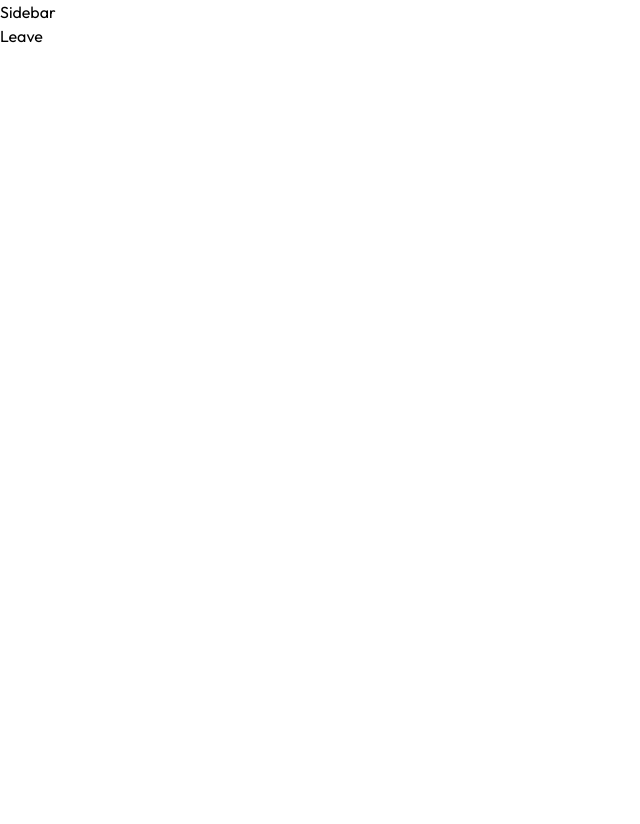
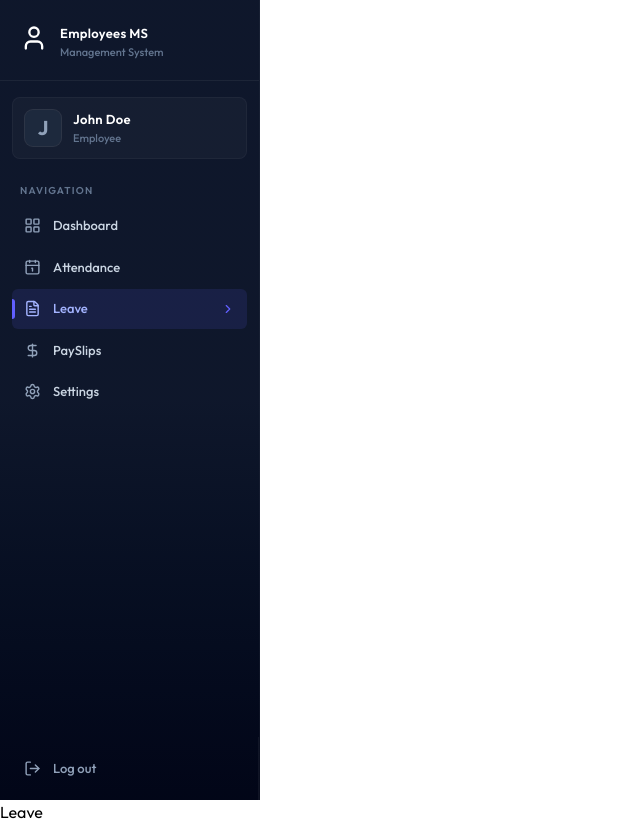
Before and after one commit to Saquib-Anjum/Employee-Management-System, a React (Vite) app in the folder frontend/: page /leave in a window 1280 px wide. Shown: the whole page, without its empty margins (0-640 px from the left). Before the commit the page ends 800 px from the top, so only its background shows below. Built offline with nearby package versions, Linux system fonts and the light colour scheme.

Commit message:
SideBar Feature Completed

```diff
--- a/frontend/src/App.jsx
+++ b/frontend/src/App.jsx
@@ -22,10 +22,10 @@ function App() {
 
           <Route path='/dashboard' element={<Dashboard/> } />
           <Route path='employees' element={ <Employees/>} />
-          <Route path='/addtendance' addtendance={<Attendance/> } />
+          <Route path='/attendance' addtendance={<Attendance/> } />
           <Route path='/leave' element={<Leave/> } />
           <Route path='/payslips' element={ <PrintPaySlips/>} />
-          <Route path='/settengs' element={<Settings/>} />
+          <Route path='/settings' element={<Settings/>} />
 
           </Route>
           <Route path='/print/:id' element={<PrintPaySlips/>}/>
--- /dev/null
+++ b/frontend/src/components/Sidebar.jsx
@@ -0,0 +1,182 @@
+import React, { useEffect, useState } from "react";
+import { Link, NavLink, useLocation } from "react-router-dom";
+import { dummyProfileData } from "../assets/assets.jsx";
+import {
+  Calendar1Icon,
+  ChevronRightIcon,
+  DollarSignIcon,
+  FileTextIcon,
+  LayoutGridIcon,
+  LogOutIcon,
+  MenuIcon,
+  Settings,
+  SettingsIcon,
+  UserIcon,
+  XIcon,
+} from "lucide-react";
+function Sidebar() {
+  const { pathname } = useLocation();
+  const [userName, setUserName] = useState("");
+  const [mobileOpen, setMobileOpen] = useState(false);
+
+  useEffect(() => {
+    setUserName(dummyProfileData.firstName + " " + dummyProfileData.lastName);
+  }, []);
+
+  useEffect(() => {
+    setMobileOpen(false);
+  }, [pathname]);
+  const role = "" || "EMPLOYEE";
+  const navItem = [
+    {
+      name: "Dashboard",
+      path: "/dashboard",
+      icon: LayoutGridIcon,
+    },
+    role === "ADMIN"
+      ? {
+          name: "Employees",
+          path: "/employees",
+          icon: UserIcon,
+        }
+      : {
+          name: "Attendance",
+          path: "/attendance",
+          icon: Calendar1Icon,
+        },
+    {
+      name: "Leave",
+      path: "/leave",
+      icon: FileTextIcon,
+    },
+    {
+      name: "PaySlips",
+      path: "/payslips",
+      icon: DollarSignIcon,
+    },
+
+    {
+      name: "Settings",
+      path: "/settings",
+      icon: SettingsIcon,
+    },
+  ];
+  const sidebarContent = (
+    <>
+      {/* Brand header */}
+      <div className="px-5 pt-6 pb-5 border-b border-white/6">
+        <div className="flex items-center justify-between">
+          <div className="flex itmes-center gap-3">
+            <UserIcon className="text-white size-7" />
+            <div className="">
+              <p className="font-semibold text-[13px] text-white tracking-wide">
+                {" "}
+                Employees MS
+              </p>
+              <p className="text-[11px] text-slate-500 font-medium">
+                Management System
+              </p>
+            </div>
+          </div>
+          <button
+            onClick={() => setMobileOpen(false)}
+            className="lg:hidden text-slate-400 hover:text-white p-1"
+          >
+            <XIcon size={20} />
+          </button>
+        </div>
+      </div>
+
+      {/* userProfile */}
+      {userName && (
+        <div className="mx-3 mt-4 mb-1 p-3 rounded-lg bg-white/3 border border-white/4 ">
+          <div className="flex items-center gap-3">
+            <div className="w-9 h-9 rounded-lg bg-slate-800 flex items-center justify-center ring-1 ring-white/10 shrink-0">
+              <span className="font-bold text-slate-400 text-xl ">
+                {userName.charAt(0).toUpperCase()}
+              </span>
+            </div>
+            <div className="flex flex-col">
+              <p className="font-semibold text-[13px] text-white tracking-wide">
+                {userName}
+              </p>
+              <p className="text-[11px] text-slate-500 font-medium">
+                {role === "ADMIN" ? "Administrator" : "Employee"}
+              </p>
+            </div>
+          </div>
+        </div>
+      )}
+
+      {/* navigation */}
+      <div className="px-5 pt-5 pb-2">
+        <p className="text-[10px] font-semibold uppercase tracking-[0.12em] text-slate-500">
+          Navigation
+        </p>
+      </div>
+      {/* navigation items */}
+      <div className=" flex-1 px-3 space-y-0.5 overflow-y-auto">
+        {navItem.map((ele, idx) => {
+          const isActive = pathname.startsWith(ele.path);
+          return (
+            <Link
+              key={idx}
+              to={ele.path}
+              className={`group flex items-center gap-3 px-3 py-2.5 rounded-md text-[13px] font-medium transition-all duration-150 relative ${isActive ? "bg-indigo-500/12 text-indigo-300" : "text-slate-300 hover:text-white hover:bg-white/4"}`}
+            >
+              {isActive && (
+                <div className="absolute left-0 top-1/2 -translate-y-1/2 w-[3px] h-5 rounded-r-full bg-indigo-500" />
+              )}
+              <ele.icon
+                className={`w-[17px] h-[17px] shrink-0 ${isActive ? "text-ingigo-300" : "text-slate-400 group-hover:text-slate-300"}`}
+              />
+              <span className="flex-1">{ele.name}</span>
+              {isActive && (
+                <ChevronRightIcon className="w-3.5 h-3.5 text-indigo-500" />
+              )}
+            </Link>
+          );
+        })}
+      </div>
+
+      {/* logout */}
+      <div className="p-3 border-r border-white/6">
+        <button className=" flex items-center gap-3 w-full px-3 py-2.5 rounded-md text-[13px] font-medium text-slate-400 hover:text-rose-400 hover:bg-rose-500/8 transition-all duration-150">
+          <LogOutIcon className="w-[17px] h-[17px]" />
+          <span className="">Log out</span>
+        </button>
+      </div>
+    </>
+  );
+  return (
+    <>
+      {/* Mobile */}
+      <button
+        onClick={() => setMobileOpen(true)}
+        className="lg:hidden fixed top-4 left-4 z-50 p-2 bg-slate-900 border-white/10 text-white rounded-lg border "
+      >
+        <MenuIcon size={20} />
+      </button>
+      {/* mobile layer */}
+      {mobileOpen && (
+        <div
+          className="lg:hidden fixed inset-0 bg-black/70 backdrop-blur-lg z-40"
+          onClick={() => setMobileOpen(false)}
+        />
+      )}
+      {/* sidebar desktop */}
+      <aside className="hidden lg:flex flex-col h-full  w-65 bg-linear-to-b from-slate-900 via-slate-900 to-slate-950 text-white shrink-0 border-r border-white/4">
+        {sidebarContent}
+      </aside>
+      {/* sidebar mobile */}
+      {/* sidebarMobile */}
+      <aside
+        className={`lg:hidden fixed inset-y-0 left-0 w-72 bg-linear-to-b from-slate-900 to=slate-950 text-white z-50 flex flex-col transform transition-transform duration-300 ${mobileOpen ? "translate-x-0" : "-translate-x-full"}`}
+      >
+        {sidebarContent}
+      </aside>
+    </>
+  );
+}
+
+export default Sidebar;
--- a/frontend/src/pages/Layout.jsx
+++ b/frontend/src/pages/Layout.jsx
@@ -1,10 +1,11 @@
 import React from 'react'
 import { Outlet } from 'react-router-dom'
+import Sidebar from '../components/Sidebar'
 
 function Layout() {
   return (
     <div className='h-screen bg-red'>
-    <p>Sidebar</p>
+    <Sidebar/>
     <main>
       <div>
         <Outlet/>
```
Also changed, not shown: frontend/src/assets/assets.jsx (renamed from frontend/assets/assets.jsx), frontend/src/assets/email-template.js (renamed from frontend/assets/email-template.js), frontend/src/assets/index.css (renamed from frontend/assets/index.css).
